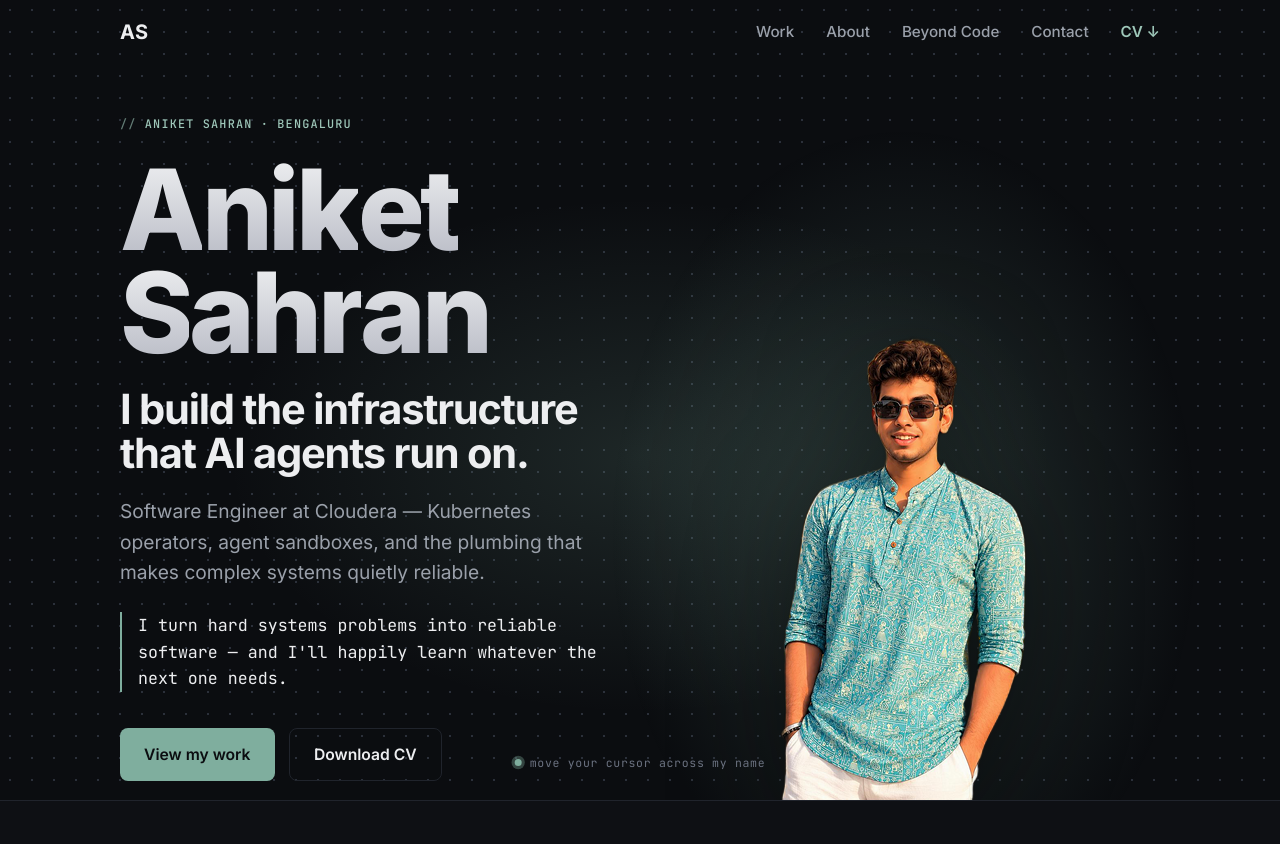
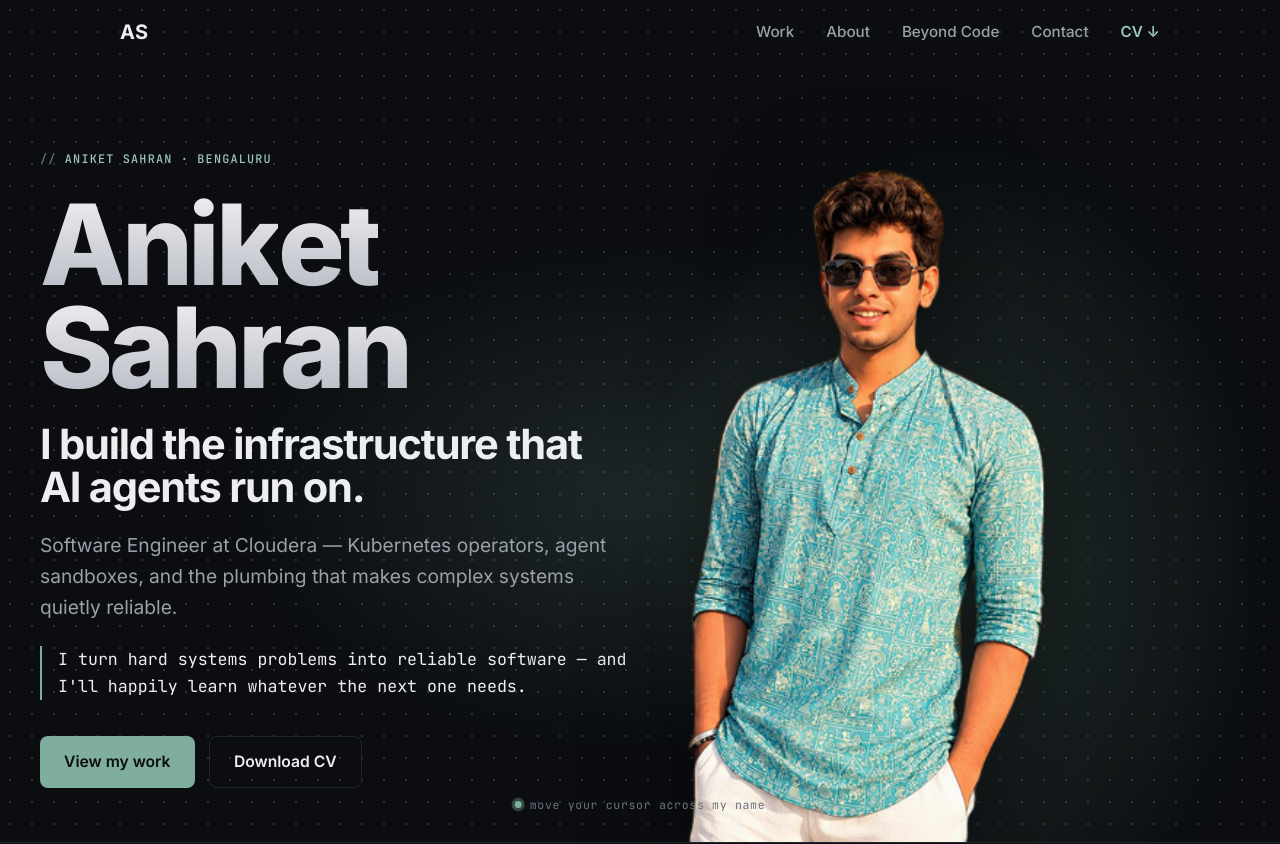
Before and after one commit to aniketsahran/aniket-portfolio, a React (Vite) app: page / in a window 1280 px wide. Shown: the top 844 px of the page. Built offline with nearby package versions, Linux system fonts and the light colour scheme.

Commit message:
feat: widen hero, portrait rises to the navbar

```diff
--- a/src/sections/Hero.css
+++ b/src/sections/Hero.css
@@ -23,18 +23,21 @@
   position: relative;
   z-index: 1;
   width: 100%;
+  max-width: 1680px;
+  margin-inline: auto;
   min-height: 100vh;
   display: grid;
   grid-template-columns: 1fr;
   gap: 2rem;
   align-items: center;
+  padding-inline: var(--gutter);
   padding-top: clamp(6rem, 12vh, 9rem);
   padding-bottom: clamp(2.5rem, 7vh, 5rem);
 }
 
 @media (min-width: 900px) {
   .hero__inner {
-    grid-template-columns: minmax(0, 1fr) clamp(360px, 40vw, 600px);
+    grid-template-columns: minmax(0, 1fr) clamp(420px, 44vw, 720px);
     gap: clamp(1.5rem, 4vw, 3rem);
     padding-bottom: 0;
   }
@@ -75,14 +78,17 @@
     height: 100%;
     display: flex;
     align-items: flex-end;
+    justify-content: flex-end;
+    pointer-events: none; /* transparent cutout margins never block the copy */
   }
 
   .hero__portrait img {
-    width: 100%;
-    height: auto;
-    max-height: 94vh;
+    /* tall enough to rise from the floor up to just under the navbar */
+    height: calc(100vh - 54px);
+    width: auto;
+    max-width: none;
     object-fit: contain;
-    object-position: bottom center;
+    object-position: bottom right;
   }
 }
 
--- a/src/sections/Hero.jsx
+++ b/src/sections/Hero.jsx
@@ -19,7 +19,7 @@ export default function Hero() {
 
   return (
     <section className="hero dot-grid" aria-labelledby="hero-name">
-      <div className="hero__inner container">
+      <div className="hero__inner">
         <div className="hero__copy">
           <motion.p className="eyebrow hero__eyebrow" {...rise(0)}>
             {profile.heroEyebrow}
```
